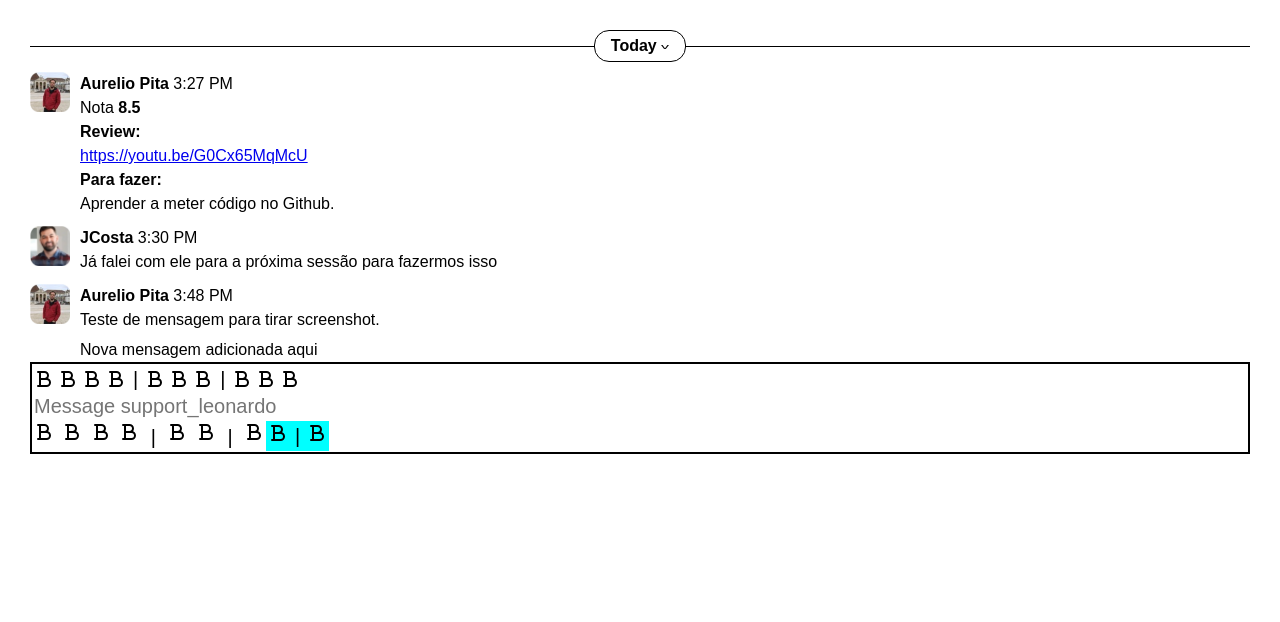
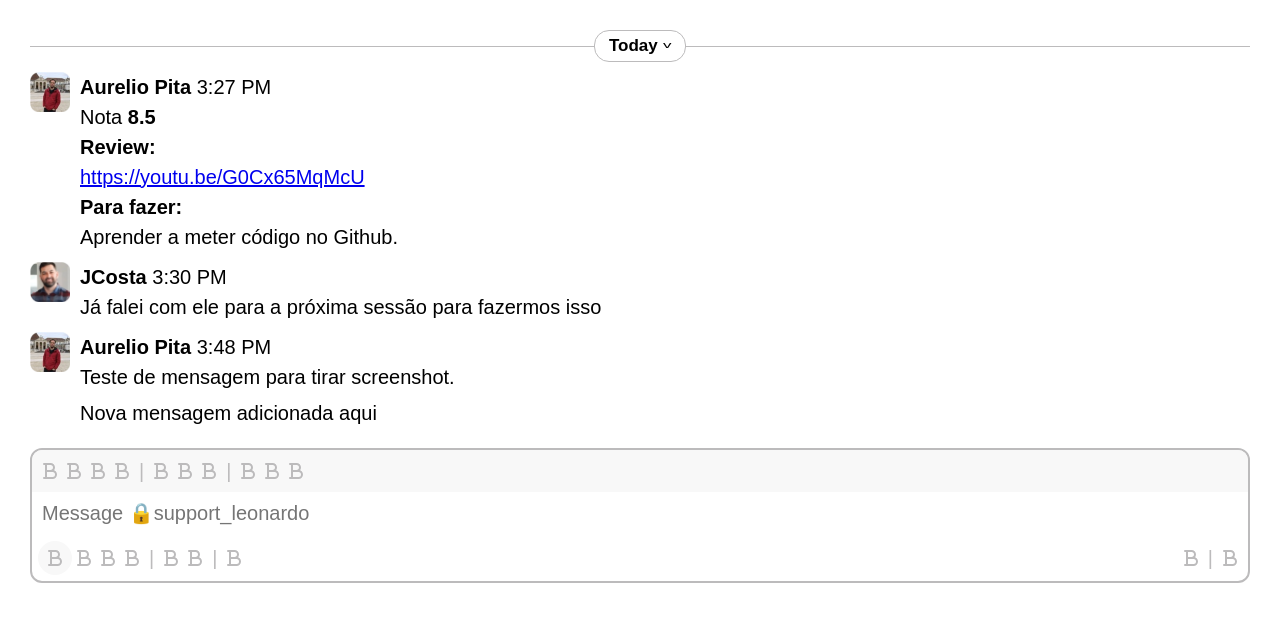
Before and after one commit to leonardoabreu546/slack_mensages, a plain HTML site: page index.html in a window 1280 px wide. Drawn offline with Linux system fonts and the light colour scheme.

Commit message:
adicionar layouts

```diff
--- a/index.html
+++ b/index.html
@@ -4,95 +4,15 @@
     <meta charset="UTF-8">
     <meta name="viewport" content="width=device-width, initial-scale=1.0">
     <title>Slack</title>
+    <link rel="stylesheet" href="styles.css">
 </head>
-<style>
-    body{
-        line-height: 1.5;
-        font-family: Arial, sans-serif;
-        margin: 30px;
-    }
-
-    .day{
-        margin: auto;
-        align-content: center;
-        text-align: center;
-        border: 1px solid black;
-        border-radius: 15px;
-        width: 90px;
-        height: 30px;
-        position: relative;
-        background-color: white;
-    }
-
-    .arrow {
-        display: inline-block;
-        transform: scaleY(0.5); /* achata verticalmente o v */
-    }
-
-    .line-container {
-        position: relative;
-    }
-
-    .line-container::before {
-        content: "";            /* necessário para o ::before existir */
-        position: absolute;
-        top: 50%;
-        left: 0;
-        width: 100%;
-        height: 1px;
-        background: black;
-    }
-
-    .user {
-        display: flex;
-        align-items: flex-start;
-        gap: 10px;
-        margin-top: 10px;
-    }
-
-    .avatar {
-        width: 40px;
-        height: 40px;
-    }
-
-    .opcoes {
-    display: flex;
-    align-items: center;
-    }
-
-    /* faz o separador comportar-se como um elemento centrado */
-    .sep {
-    align-items: center;
-    justify-content: center;
-    font-size: 20px;
-    margin: 0 5px;
-    }
-
-    .write{
-        align-items: center;
-        justify-content: center;
-        font-size: 20px;
-        border: none;
-
-    }
-
-    .box{
-        border:2px solid black;
-    }
-
-    .sendicons{
-        background-color: aqua;
-        display: flex;
-        justify-content: end;
-    }
-</style>
 <body>
-    <div class="line-container">
+    <div class="day-line">
         <div class="day">
             <strong>Today</strong> <span class="arrow">v</span>
         </div>
     </div>
-    <div class="user">
+    <div class="card">
         <img src="./public/assets/Aurelio.png" alt="Aurelio" class="avatar">
         <div class="lado-container">
             <div class="lado"><strong>Aurelio Pita</strong> 3:27 PM</div>
@@ -103,14 +23,14 @@
             <div>Aprender a meter código no Github.</div>
         </div>
     </div>
-    <div class="user">
+    <div class="card">
         <img src="./public/assets/Costa.png" alt="Costa" class="avatar">
         <div class="lado-container">
             <div class="lado"><strong>JCosta</strong> 3:30 PM</div>
             <div>Já falei com ele para a próxima sessão para fazermos isso</div>
         </div>
     </div>
-    <div class="user">
+    <div class="card">
         <img src="./public/assets/Aurelio.png" alt="Aurelio" class="avatar">
         <div class="lado-container">
             <div class="lado"><strong>Aurelio Pita</strong> 3:48 PM</div>
@@ -119,77 +39,77 @@
             <div>Nova mensagem adicionada aqui</div>
         </div>
     </div>
-    <div class="box">
-        <div class="opcoes">
+    <div class="input-section">
+        <div class="input-options input-options-header">
             <svg class="w-6 h-6 text-gray-800 dark:text-white" aria-hidden="true" xmlns="http://www.w3.org/2000/svg" width="24" height="24" fill="none" viewBox="0 0 24 24">
-                <path stroke="currentColor" stroke-linecap="round" stroke-linejoin="round" stroke-width="2" d="M8 5h4.5a3.5 3.5 0 1 1 0 7H8m0-7v7m0-7H6m2 7h6.5a3.5 3.5 0 1 1 0 7H8m0-7v7m0 0H6"/>
+                <path stroke="#BCBBBC" stroke-linecap="round" stroke-linejoin="round" stroke-width="2" d="M8 5h4.5a3.5 3.5 0 1 1 0 7H8m0-7v7m0-7H6m2 7h6.5a3.5 3.5 0 1 1 0 7H8m0-7v7m0 0H6"/>
             </svg>
             <svg class="w-6 h-6 text-gray-800 dark:text-white" aria-hidden="true" xmlns="http://www.w3.org/2000/svg" width="24" height="24" fill="none" viewBox="0 0 24 24">
-                <path stroke="currentColor" stroke-linecap="round" stroke-linejoin="round" stroke-width="2" d="M8 5h4.5a3.5 3.5 0 1 1 0 7H8m0-7v7m0-7H6m2 7h6.5a3.5 3.5 0 1 1 0 7H8m0-7v7m0 0H6"/>
+                <path stroke="#BCBBBC" stroke-linecap="round" stroke-linejoin="round" stroke-width="2" d="M8 5h4.5a3.5 3.5 0 1 1 0 7H8m0-7v7m0-7H6m2 7h6.5a3.5 3.5 0 1 1 0 7H8m0-7v7m0 0H6"/>
             </svg>
             <svg class="w-6 h-6 text-gray-800 dark:text-white" aria-hidden="true" xmlns="http://www.w3.org/2000/svg" width="24" height="24" fill="none" viewBox="0 0 24 24">
-                <path stroke="currentColor" stroke-linecap="round" stroke-linejoin="round" stroke-width="2" d="M8 5h4.5a3.5 3.5 0 1 1 0 7H8m0-7v7m0-7H6m2 7h6.5a3.5 3.5 0 1 1 0 7H8m0-7v7m0 0H6"/>
+                <path stroke="#BCBBBC" stroke-linecap="round" stroke-linejoin="round" stroke-width="2" d="M8 5h4.5a3.5 3.5 0 1 1 0 7H8m0-7v7m0-7H6m2 7h6.5a3.5 3.5 0 1 1 0 7H8m0-7v7m0 0H6"/>
             </svg>
             <svg class="w-6 h-6 text-gray-800 dark:text-white" aria-hidden="true" xmlns="http://www.w3.org/2000/svg" width="24" height="24" fill="none" viewBox="0 0 24 24">
-                <path stroke="currentColor" stroke-linecap="round" stroke-linejoin="round" stroke-width="2" d="M8 5h4.5a3.5 3.5 0 1 1 0 7H8m0-7v7m0-7H6m2 7h6.5a3.5 3.5 0 1 1 0 7H8m0-7v7m0 0H6"/>
+                <path stroke="#BCBBBC" stroke-linecap="round" stroke-linejoin="round" stroke-width="2" d="M8 5h4.5a3.5 3.5 0 1 1 0 7H8m0-7v7m0-7H6m2 7h6.5a3.5 3.5 0 1 1 0 7H8m0-7v7m0 0H6"/>
             </svg>
-            <span class="sep">|</span>
+            <span class="divider">|</span>
 
             <svg class="w-6 h-6 text-gray-800 dark:text-white" aria-hidden="true" xmlns="http://www.w3.org/2000/svg" width="24" height="24" fill="none" viewBox="0 0 24 24">
-                <path stroke="currentColor" stroke-linecap="round" stroke-linejoin="round" stroke-width="2" d="M8 5h4.5a3.5 3.5 0 1 1 0 7H8m0-7v7m0-7H6m2 7h6.5a3.5 3.5 0 1 1 0 7H8m0-7v7m0 0H6"/>
+                <path stroke="#BCBBBC" stroke-linecap="round" stroke-linejoin="round" stroke-width="2" d="M8 5h4.5a3.5 3.5 0 1 1 0 7H8m0-7v7m0-7H6m2 7h6.5a3.5 3.5 0 1 1 0 7H8m0-7v7m0 0H6"/>
             </svg>
             <svg class="w-6 h-6 text-gray-800 dark:text-white" aria-hidden="true" xmlns="http://www.w3.org/2000/svg" width="24" height="24" fill="none" viewBox="0 0 24 24">
-                <path stroke="currentColor" stroke-linecap="round" stroke-linejoin="round" stroke-width="2" d="M8 5h4.5a3.5 3.5 0 1 1 0 7H8m0-7v7m0-7H6m2 7h6.5a3.5 3.5 0 1 1 0 7H8m0-7v7m0 0H6"/>
+                <path stroke="#BCBBBC" stroke-linecap="round" stroke-linejoin="round" stroke-width="2" d="M8 5h4.5a3.5 3.5 0 1 1 0 7H8m0-7v7m0-7H6m2 7h6.5a3.5 3.5 0 1 1 0 7H8m0-7v7m0 0H6"/>
             </svg>
             <svg class="w-6 h-6 text-gray-800 dark:text-white" aria-hidden="true" xmlns="http://www.w3.org/2000/svg" width="24" height="24" fill="none" viewBox="0 0 24 24">
-                <path stroke="currentColor" stroke-linecap="round" stroke-linejoin="round" stroke-width="2" d="M8 5h4.5a3.5 3.5 0 1 1 0 7H8m0-7v7m0-7H6m2 7h6.5a3.5 3.5 0 1 1 0 7H8m0-7v7m0 0H6"/>
+                <path stroke="#BCBBBC" stroke-linecap="round" stroke-linejoin="round" stroke-width="2" d="M8 5h4.5a3.5 3.5 0 1 1 0 7H8m0-7v7m0-7H6m2 7h6.5a3.5 3.5 0 1 1 0 7H8m0-7v7m0 0H6"/>
             </svg>
-            <span class="sep">|</span>
+            <span class="divider">|</span>
             <svg class="w-6 h-6 text-gray-800 dark:text-white" aria-hidden="true" xmlns="http://www.w3.org/2000/svg" width="24" height="24" fill="none" viewBox="0 0 24 24">
-                <path stroke="currentColor" stroke-linecap="round" stroke-linejoin="round" stroke-width="2" d="M8 5h4.5a3.5 3.5 0 1 1 0 7H8m0-7v7m0-7H6m2 7h6.5a3.5 3.5 0 1 1 0 7H8m0-7v7m0 0H6"/>
+                <path stroke="#BCBBBC" stroke-linecap="round" stroke-linejoin="round" stroke-width="2" d="M8 5h4.5a3.5 3.5 0 1 1 0 7H8m0-7v7m0-7H6m2 7h6.5a3.5 3.5 0 1 1 0 7H8m0-7v7m0 0H6"/>
             </svg>
 
             <svg class="w-6 h-6 text-gray-800 dark:text-white" aria-hidden="true" xmlns="http://www.w3.org/2000/svg" width="24" height="24" fill="none" viewBox="0 0 24 24">
-                <path stroke="currentColor" stroke-linecap="round" stroke-linejoin="round" stroke-width="2" d="M8 5h4.5a3.5 3.5 0 1 1 0 7H8m0-7v7m0-7H6m2 7h6.5a3.5 3.5 0 1 1 0 7H8m0-7v7m0 0H6"/>
+                <path stroke="#BCBBBC" stroke-linecap="round" stroke-linejoin="round" stroke-width="2" d="M8 5h4.5a3.5 3.5 0 1 1 0 7H8m0-7v7m0-7H6m2 7h6.5a3.5 3.5 0 1 1 0 7H8m0-7v7m0 0H6"/>
             </svg>
             <svg class="w-6 h-6 text-gray-800 dark:text-white" aria-hidden="true" xmlns="http://www.w3.org/2000/svg" width="24" height="24" fill="none" viewBox="0 0 24 24">
-                <path stroke="currentColor" stroke-linecap="round" stroke-linejoin="round" stroke-width="2" d="M8 5h4.5a3.5 3.5 0 1 1 0 7H8m0-7v7m0-7H6m2 7h6.5a3.5 3.5 0 1 1 0 7H8m0-7v7m0 0H6"/>
+                <path stroke="#BCBBBC" stroke-linecap="round" stroke-linejoin="round" stroke-width="2" d="M8 5h4.5a3.5 3.5 0 1 1 0 7H8m0-7v7m0-7H6m2 7h6.5a3.5 3.5 0 1 1 0 7H8m0-7v7m0 0H6"/>
             </svg>
         </div>
-        <input class="write" placeholder="Message support_leonardo"></input>
-        <div class="opcoes">
-            <div>
-                <svg class="w-6 h-6 text-gray-800 dark:text-white" aria-hidden="true" xmlns="http://www.w3.org/2000/svg" width="24" height="24" fill="none" viewBox="0 0 24 24">
-                    <path stroke="currentColor" stroke-linecap="round" stroke-linejoin="round" stroke-width="2" d="M8 5h4.5a3.5 3.5 0 1 1 0 7H8m0-7v7m0-7H6m2 7h6.5a3.5 3.5 0 1 1 0 7H8m0-7v7m0 0H6"/>
+        <input id="message" placeholder="Message 🔒support_leonardo"></input>
+        <div class="bottom-icons">
+            <div class="input-options">
+                <svg class="w-6 h-6 text-gray-800 dark:text-white addicon" aria-hidden="true" xmlns="http://www.w3.org/2000/svg" width="24" height="24" fill="none" viewBox="0 0 24 24">
+                    <path stroke="#BCBBBC" stroke-linecap="round" stroke-linejoin="round" stroke-width="2" d="M8 5h4.5a3.5 3.5 0 1 1 0 7H8m0-7v7m0-7H6m2 7h6.5a3.5 3.5 0 1 1 0 7H8m0-7v7m0 0H6"/>
                 </svg>
                 <svg class="w-6 h-6 text-gray-800 dark:text-white" aria-hidden="true" xmlns="http://www.w3.org/2000/svg" width="24" height="24" fill="none" viewBox="0 0 24 24">
-                    <path stroke="currentColor" stroke-linecap="round" stroke-linejoin="round" stroke-width="2" d="M8 5h4.5a3.5 3.5 0 1 1 0 7H8m0-7v7m0-7H6m2 7h6.5a3.5 3.5 0 1 1 0 7H8m0-7v7m0 0H6"/>
+                    <path stroke="#BCBBBC" stroke-linecap="round" stroke-linejoin="round" stroke-width="2" d="M8 5h4.5a3.5 3.5 0 1 1 0 7H8m0-7v7m0-7H6m2 7h6.5a3.5 3.5 0 1 1 0 7H8m0-7v7m0 0H6"/>
                 </svg>
                 <svg class="w-6 h-6 text-gray-800 dark:text-white" aria-hidden="true" xmlns="http://www.w3.org/2000/svg" width="24" height="24" fill="none" viewBox="0 0 24 24">
-                    <path stroke="currentColor" stroke-linecap="round" stroke-linejoin="round" stroke-width="2" d="M8 5h4.5a3.5 3.5 0 1 1 0 7H8m0-7v7m0-7H6m2 7h6.5a3.5 3.5 0 1 1 0 7H8m0-7v7m0 0H6"/>
+                    <path stroke="#BCBBBC" stroke-linecap="round" stroke-linejoin="round" stroke-width="2" d="M8 5h4.5a3.5 3.5 0 1 1 0 7H8m0-7v7m0-7H6m2 7h6.5a3.5 3.5 0 1 1 0 7H8m0-7v7m0 0H6"/>
                 </svg>
                 <svg class="w-6 h-6 text-gray-800 dark:text-white" aria-hidden="true" xmlns="http://www.w3.org/2000/svg" width="24" height="24" fill="none" viewBox="0 0 24 24">
-                    <path stroke="currentColor" stroke-linecap="round" stroke-linejoin="round" stroke-width="2" d="M8 5h4.5a3.5 3.5 0 1 1 0 7H8m0-7v7m0-7H6m2 7h6.5a3.5 3.5 0 1 1 0 7H8m0-7v7m0 0H6"/>
+                    <path stroke="#BCBBBC" stroke-linecap="round" stroke-linejoin="round" stroke-width="2" d="M8 5h4.5a3.5 3.5 0 1 1 0 7H8m0-7v7m0-7H6m2 7h6.5a3.5 3.5 0 1 1 0 7H8m0-7v7m0 0H6"/>
                 </svg>
-                <span class="sep">|</span>
+                <span class="divider">|</span>
                 <svg class="w-6 h-6 text-gray-800 dark:text-white" aria-hidden="true" xmlns="http://www.w3.org/2000/svg" width="24" height="24" fill="none" viewBox="0 0 24 24">
-                    <path stroke="currentColor" stroke-linecap="round" stroke-linejoin="round" stroke-width="2" d="M8 5h4.5a3.5 3.5 0 1 1 0 7H8m0-7v7m0-7H6m2 7h6.5a3.5 3.5 0 1 1 0 7H8m0-7v7m0 0H6"/>
+                    <path stroke="#BCBBBC" stroke-linecap="round" stroke-linejoin="round" stroke-width="2" d="M8 5h4.5a3.5 3.5 0 1 1 0 7H8m0-7v7m0-7H6m2 7h6.5a3.5 3.5 0 1 1 0 7H8m0-7v7m0 0H6"/>
                 </svg>
                 <svg class="w-6 h-6 text-gray-800 dark:text-white" aria-hidden="true" xmlns="http://www.w3.org/2000/svg" width="24" height="24" fill="none" viewBox="0 0 24 24">
-                    <path stroke="currentColor" stroke-linecap="round" stroke-linejoin="round" stroke-width="2" d="M8 5h4.5a3.5 3.5 0 1 1 0 7H8m0-7v7m0-7H6m2 7h6.5a3.5 3.5 0 1 1 0 7H8m0-7v7m0 0H6"/>
+                    <path stroke="#BCBBBC" stroke-linecap="round" stroke-linejoin="round" stroke-width="2" d="M8 5h4.5a3.5 3.5 0 1 1 0 7H8m0-7v7m0-7H6m2 7h6.5a3.5 3.5 0 1 1 0 7H8m0-7v7m0 0H6"/>
                 </svg>
-                <span class="sep">|</span>
+                <span class="divider">|</span>
                 <svg class="w-6 h-6 text-gray-800 dark:text-white" aria-hidden="true" xmlns="http://www.w3.org/2000/svg" width="24" height="24" fill="none" viewBox="0 0 24 24">
-                    <path stroke="currentColor" stroke-linecap="round" stroke-linejoin="round" stroke-width="2" d="M8 5h4.5a3.5 3.5 0 1 1 0 7H8m0-7v7m0-7H6m2 7h6.5a3.5 3.5 0 1 1 0 7H8m0-7v7m0 0H6"/>
+                    <path stroke="#BCBBBC" stroke-linecap="round" stroke-linejoin="round" stroke-width="2" d="M8 5h4.5a3.5 3.5 0 1 1 0 7H8m0-7v7m0-7H6m2 7h6.5a3.5 3.5 0 1 1 0 7H8m0-7v7m0 0H6"/>
                 </svg>
             </div>
-            <div class="sendicons">
+            <div class="input-options">
                 <svg class="w-6 h-6 text-gray-800 dark:text-white" aria-hidden="true" xmlns="http://www.w3.org/2000/svg" width="24" height="24" fill="none" viewBox="0 0 24 24">
-                    <path stroke="currentColor" stroke-linecap="round" stroke-linejoin="round" stroke-width="2" d="M8 5h4.5a3.5 3.5 0 1 1 0 7H8m0-7v7m0-7H6m2 7h6.5a3.5 3.5 0 1 1 0 7H8m0-7v7m0 0H6"/>
+                    <path stroke="#BCBBBC" stroke-linecap="round" stroke-linejoin="round" stroke-width="2" d="M8 5h4.5a3.5 3.5 0 1 1 0 7H8m0-7v7m0-7H6m2 7h6.5a3.5 3.5 0 1 1 0 7H8m0-7v7m0 0H6"/>
                 </svg>
-                <span class="sep">|</span>
+                <span class="divider">|</span>
                 <svg class="w-6 h-6 text-gray-800 dark:text-white" aria-hidden="true" xmlns="http://www.w3.org/2000/svg" width="24" height="24" fill="none" viewBox="0 0 24 24">
-                    <path stroke="currentColor" stroke-linecap="round" stroke-linejoin="round" stroke-width="2" d="M8 5h4.5a3.5 3.5 0 1 1 0 7H8m0-7v7m0-7H6m2 7h6.5a3.5 3.5 0 1 1 0 7H8m0-7v7m0 0H6"/>
+                    <path stroke="#BCBBBC" stroke-linecap="round" stroke-linejoin="round" stroke-width="2" d="M8 5h4.5a3.5 3.5 0 1 1 0 7H8m0-7v7m0-7H6m2 7h6.5a3.5 3.5 0 1 1 0 7H8m0-7v7m0 0H6"/>
                 </svg>
             </div>
         </div>
--- /dev/null
+++ b/styles.css
@@ -0,0 +1,96 @@
+   body{
+        line-height: 1.5;
+        font-family: Arial, sans-serif;
+        margin: 30px;
+        font-size: 20px;
+    }
+
+    input{
+        border: none;
+        padding: 10px;
+        font-size: 20px;
+        width: 100%;
+    }
+
+    input:focus {
+        outline: none;
+    }
+
+    .day{
+        font-size: 17px;
+        margin: auto;
+        align-content: center;
+        text-align: center;
+        border: 1px solid #BCBBBC;
+        border-radius: 15px;
+        width: 90px;
+        height: 30px;
+        position: relative;
+        background-color: white;
+    }
+
+    .arrow {
+        display: inline-block;
+        transform: scaley(0.5);
+    }
+
+    .day-line {
+        position: relative;
+    }
+
+    .day-line::before {
+        content: "";
+        position: absolute;
+        top: 50%;
+        left: 0;
+        width: 100%;
+        height: 1px;
+        background: #BCBBBC;
+    }
+
+    .card {
+        display: flex;
+        align-items: flex-start;
+        gap: 10px;
+        margin-top: 10px;
+    }
+
+    .avatar {
+        width: 40px;
+        height: 40px;
+    }
+
+    .input-options {
+        display: flex;
+        align-items: center;
+        padding: 6px;
+    }
+
+    .input-options-header{
+        background-color: #F8F8F8;
+    }
+
+    .divider {
+        align-items: center;
+        justify-content: center;
+        margin: 0 5px;
+        color: #BCBBBC;
+    }
+
+    .input-section{
+        border:2px solid #BCBBBC;
+        border-radius: 12px;
+        overflow: hidden;
+        margin-top: 20px;
+    }
+
+    .bottom-icons{
+        display: flex;
+        justify-content: space-between;
+    }
+
+    .addicon{
+        background-color: #F8F8F8;
+        border-radius: 50%;
+        padding: 5px;
+    }
```
